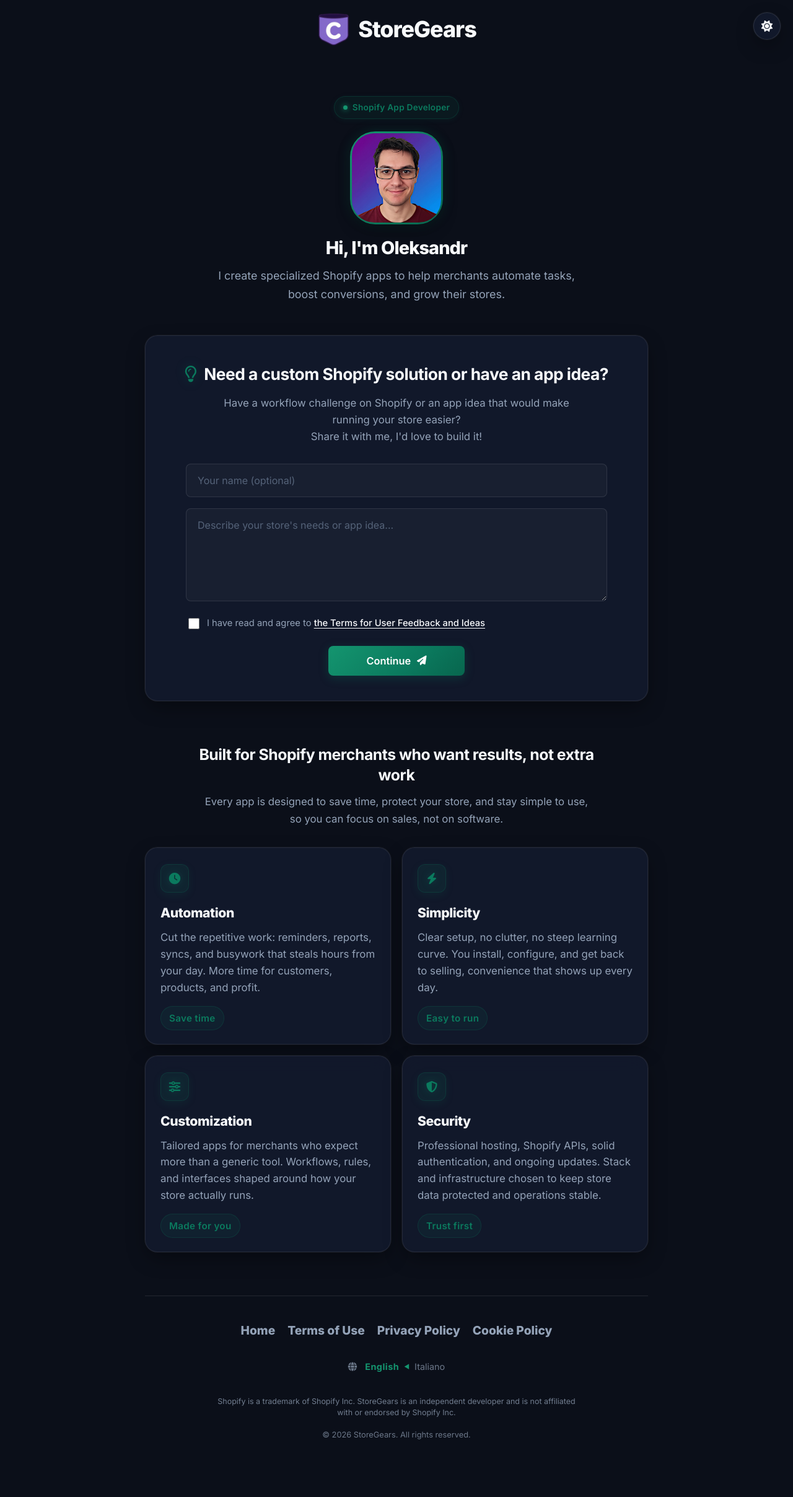
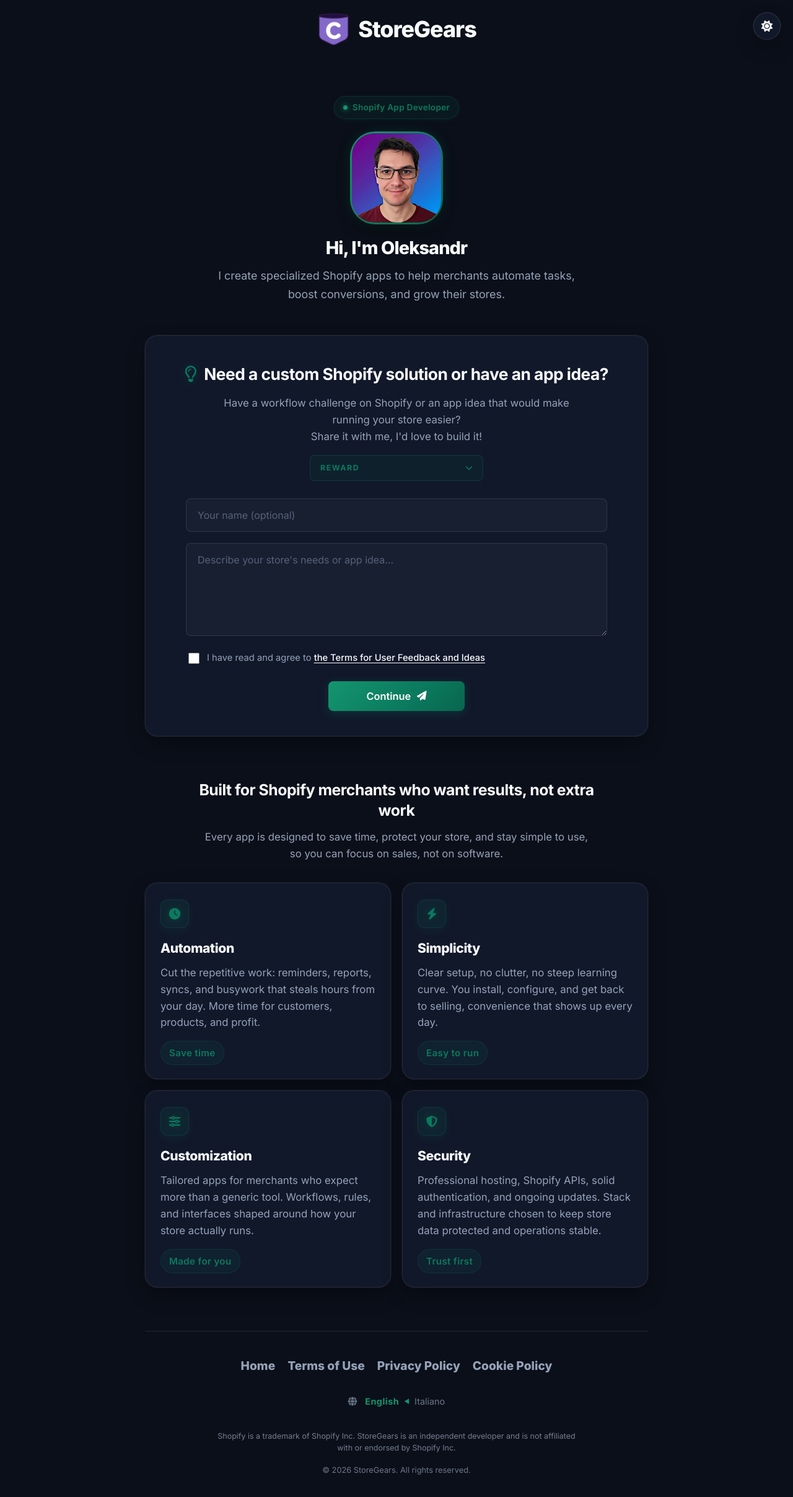
Before and after one commit to digitalcreat0r/sitoweb_storegears, a Jekyll site: the page built from index.html, in a window 1280 px wide. Shown: the whole page at 62% size. Built offline with Jekyll 4.4.1, drawn with Linux system fonts in a browser that asks for light colours; before the commit the page ends 2358 px from its top, so only the background shows below that.

Commit message:
aggiunta sezione ricompensa

```diff
--- a/_data/en.yml
+++ b/_data/en.yml
@@ -26,6 +26,8 @@
 # Share Idea Section
 idea_title: "Need a custom Shopify solution or have an app idea?"
 idea_desc: "Have a workflow challenge on Shopify or an app idea that would make running your store easier?<br>Share it with me, I'd love to build it!"
+idea_reward_label: "Reward"
+idea_reward_text: "If the idea is a good fit and the app is published, you get lifetime free access to that app."
 placeholder_name: "Your name (optional)"
 placeholder_idea: "Describe your store's needs or app idea..."
 agree_to: "I have read and agree to"
--- a/_data/it.yml
+++ b/_data/it.yml
@@ -26,6 +26,8 @@
 # Sezione Condividi Idea
 idea_title: "Hai un'esigenza specifica o un'idea per un'app Shopify?"
 idea_desc: "Condividi una sfida quotidiana sul tuo store Shopify o una funzionalità che ti semplificherebbe la gestione.<br>Raccontamela: potrei sviluppare la soluzione adatta!"
+idea_reward_label: "Ricompensa"
+idea_reward_text: "Se l'idea è valida e l'app viene pubblicata, ottieni accesso gratuito a vita a quell'app."
 placeholder_name: "Il tuo nome (facoltativo)"
 placeholder_idea: "Descrivi qui le esigenze del tuo store o la tua idea..."
 agree_to: "Ho letto e accetto"
--- a/_sass/_idea-section.scss
+++ b/_sass/_idea-section.scss
@@ -70,8 +70,76 @@
         color: var(--text-muted);
         font-size: 1.05rem;
         max-width: 600px;
-        margin: 0 auto 30px;
+        margin: 0 auto 16px;
         line-height: 1.6;
+    }
+
+    .idea-reward {
+        width: 100%;
+        max-width: 280px;
+        margin: 0 auto 28px;
+        text-align: left;
+        border: 1px solid rgba(var(--primary-color-rgb), 0.28);
+        border-radius: var(--radius-sm);
+        background: rgba(var(--primary-color-rgb), 0.08);
+        transition: border-color 0.2s ease, background-color 0.2s ease, max-width 0.25s ease;
+
+        &[open] {
+            max-width: 680px;
+        }
+
+        summary {
+            display: flex;
+            align-items: center;
+            justify-content: space-between;
+            gap: 10px;
+            cursor: pointer;
+            padding: 10px 16px;
+            list-style: none;
+            user-select: none;
+
+            &:focus-visible {
+                outline: 2px solid var(--primary-color);
+                outline-offset: 2px;
+            }
+
+            &::-webkit-details-marker {
+                display: none;
+            }
+
+            i {
+                font-size: 0.75rem;
+                color: var(--primary-color);
+                transition: transform 0.2s ease;
+            }
+        }
+
+        &[open] summary i {
+            transform: rotate(180deg);
+        }
+
+        .idea-reward-label {
+            font-size: 0.78rem;
+            font-weight: 700;
+            letter-spacing: 0.12em;
+            text-transform: uppercase;
+            color: var(--primary-color);
+        }
+
+        p {
+            margin: 0;
+            padding: 0 16px 14px;
+            color: var(--text-muted);
+            font-size: 0.98rem;
+            line-height: 1.55;
+        }
+
+        @media (hover: hover) {
+            &:hover {
+                border-color: rgba(var(--primary-color-rgb), 0.45);
+                background: rgba(var(--primary-color-rgb), 0.12);
+            }
+        }
     }
 
     #idea-form {
--- a/index.html
+++ b/index.html
@@ -26,6 +26,14 @@
 <section id="share-idea">
     <h2><i class="fa-regular fa-lightbulb"></i> {{ t.idea_title }}</h2>
     <p class="idea-description">{{ t.idea_desc }}</p>
+
+    <details class="idea-reward">
+        <summary>
+            <span class="idea-reward-label">{{ t.idea_reward_label }}</span>
+            <i class="fa-solid fa-chevron-down" aria-hidden="true"></i>
+        </summary>
+        <p>{{ t.idea_reward_text }}</p>
+    </details>
 
     <form id="idea-form" onsubmit="sendIdeaEmail(event)">
         <div class="form-group">
```
Also changed, not shown: it/index.html (+8 -0 lines).
